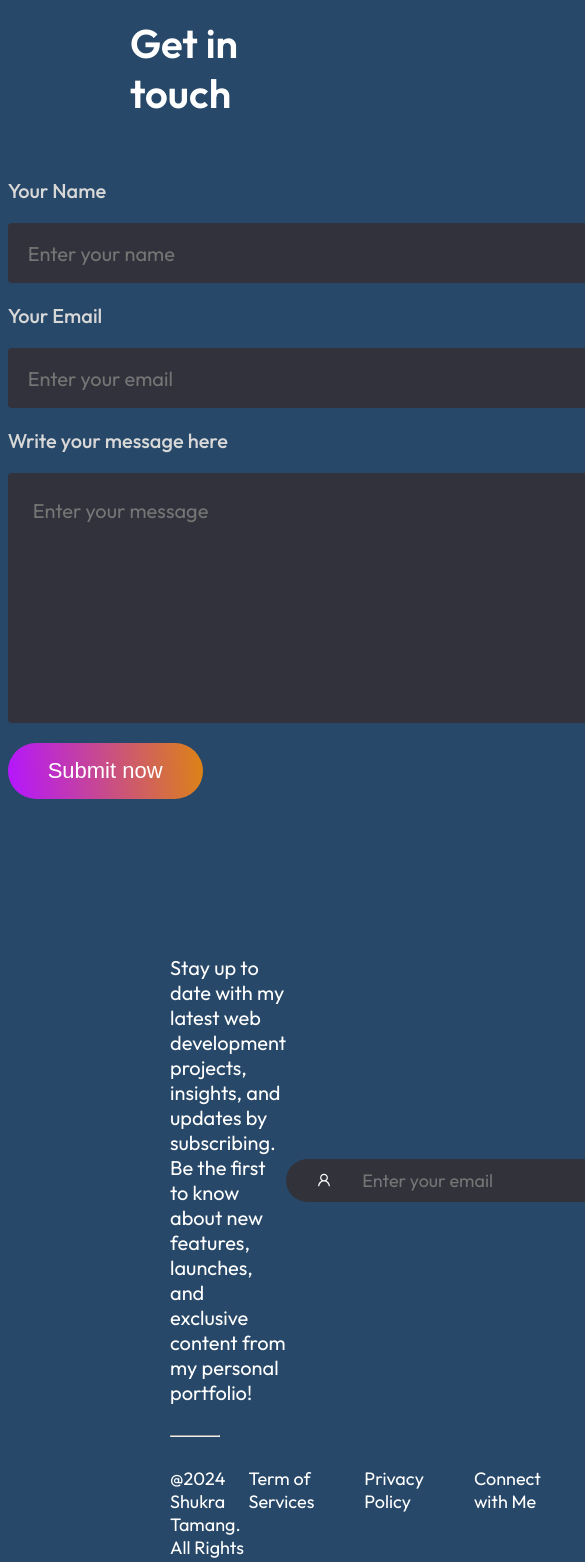
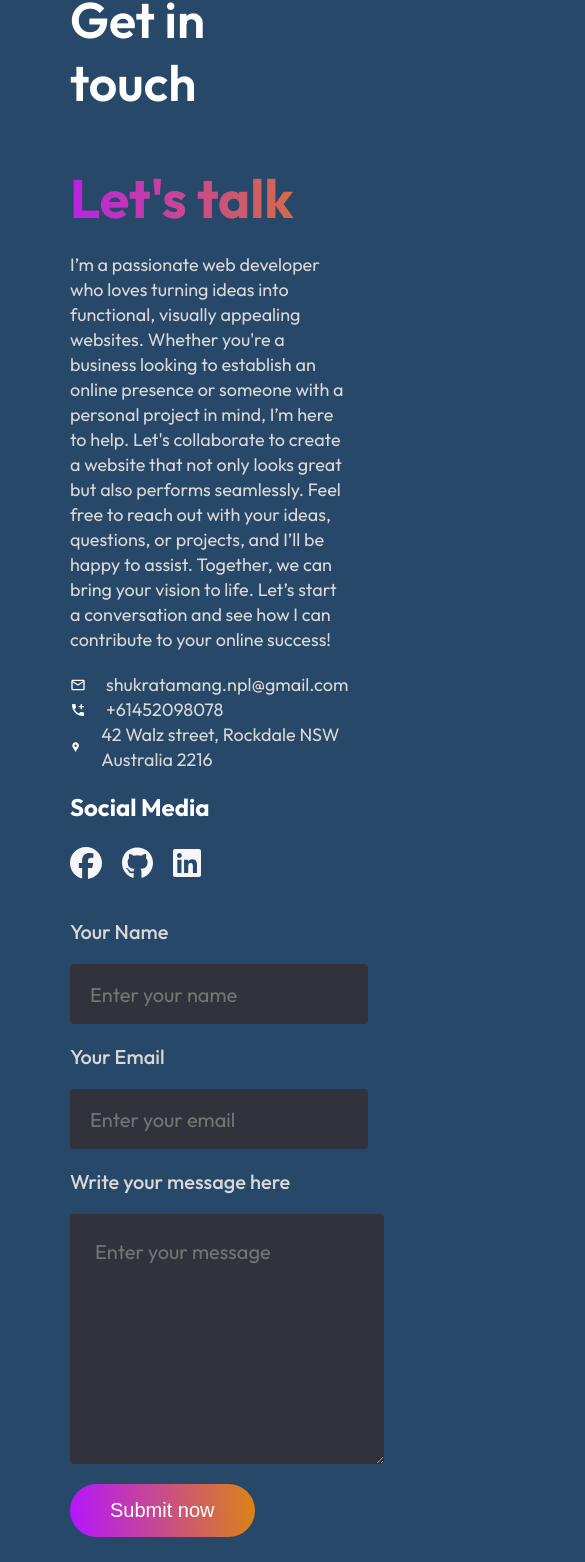
Before and after one commit to shukrat29/MyPortfolio, a React (Vite) app: page / in a window 390 px wide. Shown: the part 6092-7654 px from the top of the page, 585 px wide, since content can reach past the window. Built offline with nearby package versions, Linux system fonts and the light colour scheme.

Commit message:
completed responsive

```diff
--- a/src/components/contact/Contact.css
+++ b/src/components/contact/Contact.css
@@ -121,3 +121,50 @@
   .social-links a:hover {
     color: #0077b5; /* Example: LinkedIn blue */
   }
+
+  @media(max-width:768px){
+    .contact{
+        gap:50px;
+        margin: 50px 70px;
+        align-items: start;
+    }
+    .contact-title h1{
+        padding: 0;
+        font-size: 50px;
+        font-weight: 600;
+    }
+    .contact-title img{
+        width: 130px;
+        margin-right: -20px;
+    }
+    .contact-section{
+        flex-direction: column;
+    }
+    .contact-left h1{
+        font-size: 54px;
+    }
+    .contact-left p{
+        font-size: 18px;
+    }
+    .contact-details{
+        gap: 20px;
+    }
+    .contact-detail img{
+        width: 25px;
+    }
+    .contact-right label{
+        font-size: 20px;
+    }
+    .contact-right input{
+        width: 100%;
+        font-size: 20px;
+    }
+    .contact-right textarea{
+        width: 95%;
+        font-size: 20px;
+    }
+    .contact-submit{
+        font-size: 20px;
+        padding: 15px 40px;
+    }
+  }
--- a/src/components/footer/Footer.css
+++ b/src/components/footer/Footer.css
@@ -66,3 +66,18 @@
     transform: scale(1.1);
     transition: 0.3s;
 }
+
+@media(max-width:768px){
+    .footer{
+        margin: 50px 70px;
+    }
+    .footer-top{
+        flex-direction: column;
+        gap: 50px;
+    }
+    .footer-bottom{
+        display: flex;
+        flex-direction: column;
+        margin-bottom: 50px;
+    }
+}
--- a/src/components/services/Services.css
+++ b/src/components/services/Services.css
@@ -103,7 +103,6 @@
         max-width: 300px;
     }
 
-
     .services-container{
         grid-template-columns: 1fr;
         gap: 30px;
```
